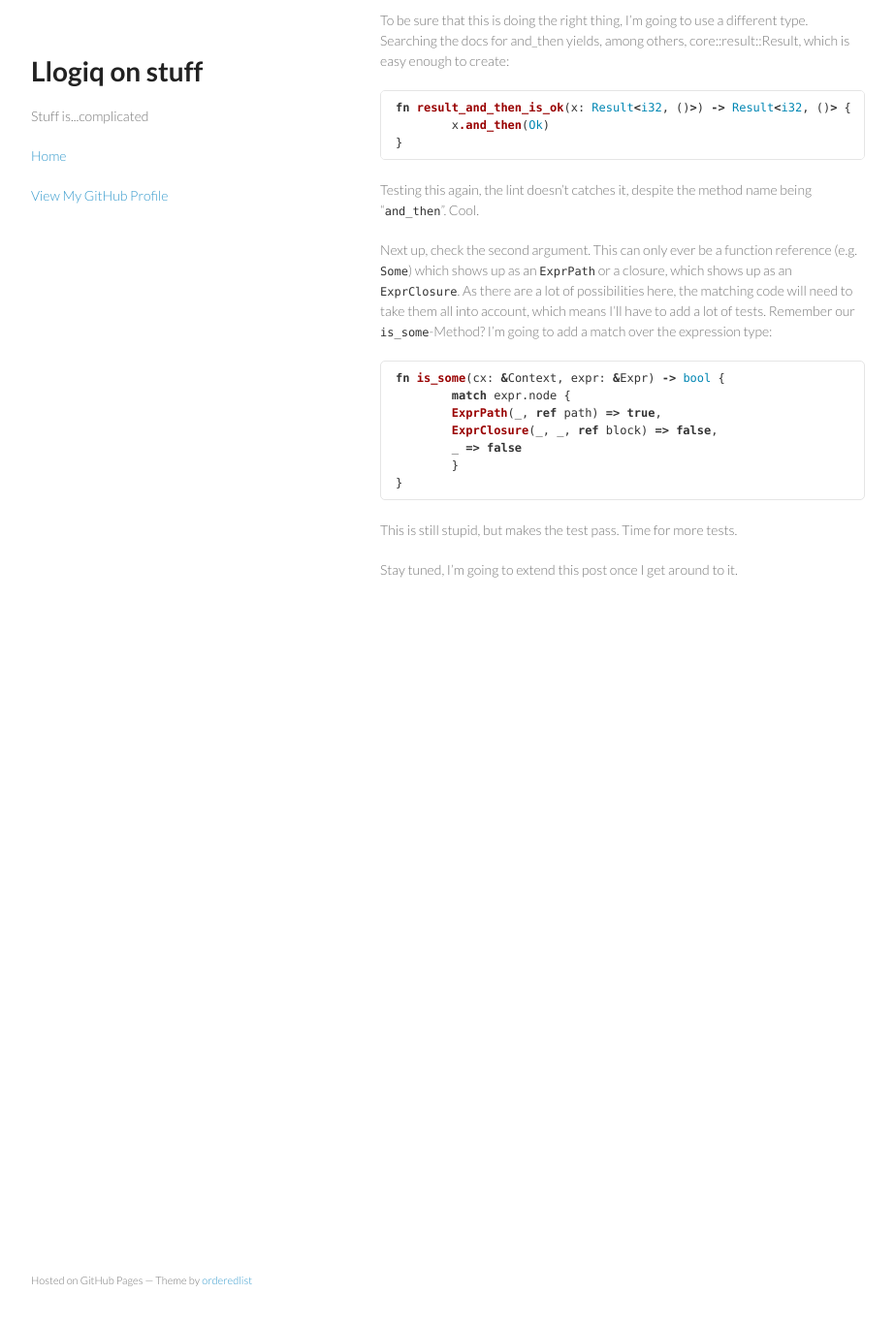
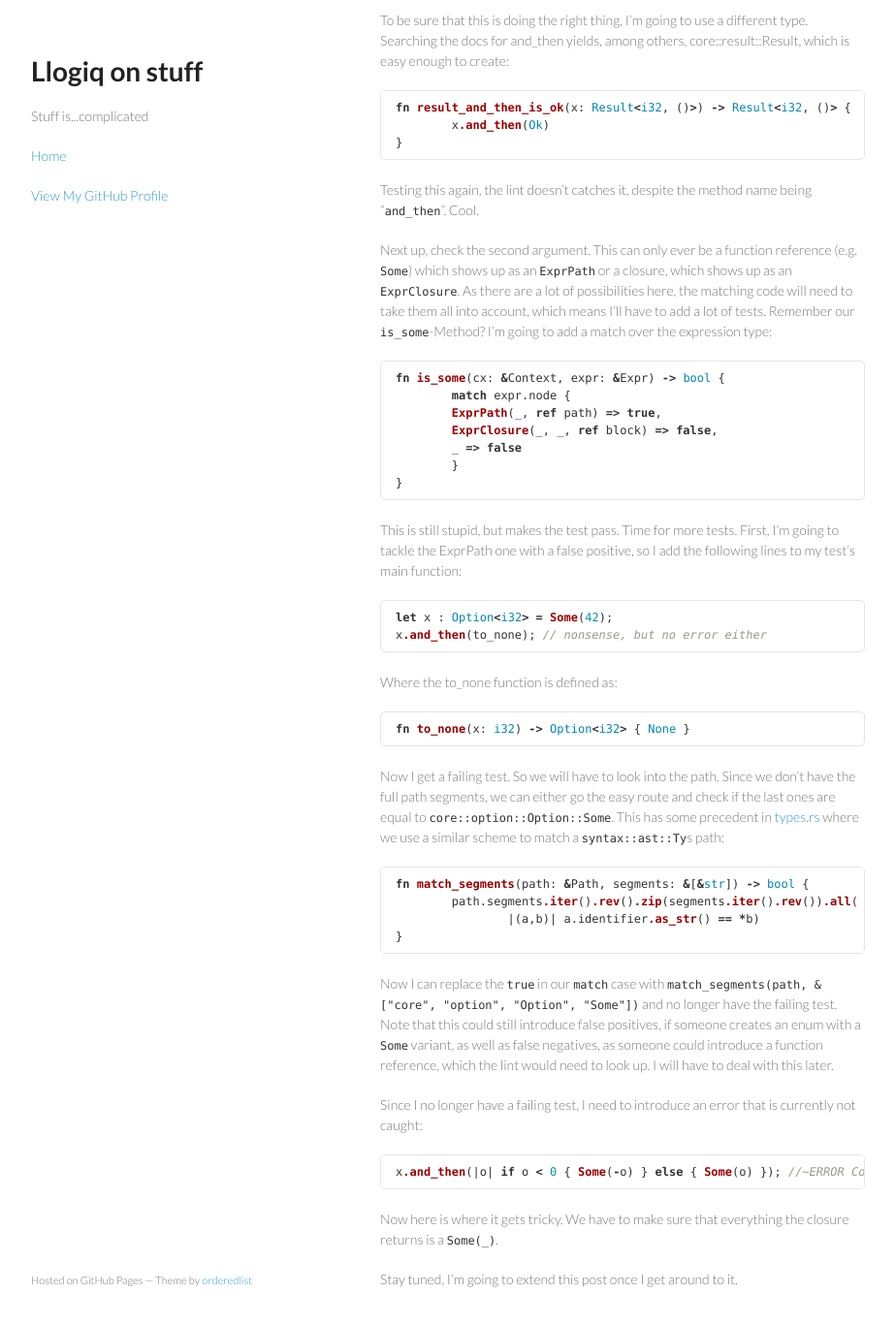
Before and after one commit to llogiq/llogiq.github.io, a Jekyll site: the page built from _posts/2015-06-04-workflows.md, in a window 1280 px wide and 1400 px high, scrolled down 6000 px. Shown: the top 1367 px of the window at 97% size, without its empty margins (178-1101 px from the left). Built offline with Jekyll 4.4.1, drawn with Linux system fonts in a browser that asks for light colours; before the commit the page ends 6668 px from its top, so only the background shows below that.

Commit message:
finished 1st version of path check

````diff
--- a/_posts/2015-06-04-workflows.md
+++ b/_posts/2015-06-04-workflows.md
@@ -373,5 +373,50 @@ fn is_some(cx: &Context, expr: &Expr) -> bool {
 ```
 
 This is still stupid, but makes the test pass. Time for more tests.
+First, I'm going to tackle the ExprPath one with a false positive, so I
+add the following lines to my test's main function:
+
+```rust
+let x : Option<i32> = Some(42);
+x.and_then(to_none); // nonsense, but no error either
+```
+
+Where the to_none function is defined as:
+
+```rust
+fn to_none(x: i32) -> Option<i32> { None }
+```
+
+Now I get a failing test. So we will have to look into the path. Since
+we don't have the full path segments, we can either go the easy route
+and check if the last ones are equal to `core::option::Option::Some`.
+This has some precedent in
+[types.rs](https://github.com/Manishearth/rust-clippy/blob/master/src/types.rs)
+where we use a similar scheme to match a `syntax::ast::Ty`s path:
+
+```rust
+fn match_segments(path: &Path, segments: &[&str]) -> bool {
+	path.segments.iter().rev().zip(segments.iter().rev()).all(
+		|(a,b)| a.identifier.as_str() == *b)
+}
+```
+
+Now I can replace the `true` in our `match` case with
+`match_segments(path, &["core", "option", "Option", "Some"])` and no
+longer have the failing test. Note that this could still introduce
+false positives, if someone creates an enum with a `Some` variant, as
+well as false negatives, as someone could introduce a function
+reference, which the lint would need to look up. I will have to deal
+with this later.
+
+Since I no longer have a failing test, I need to introduce an error
+that is currently not caught:
+
+```rust
+x.and_then(|o| if o < 0 { Some(-o) } else { Some(o) }); //~ERROR Consider using _map(_)
+```
+
+Now here is where it gets tricky. We have to make sure that everything
+the closure returns is a `Some(_)`.
 
 Stay tuned, I'm going to extend this post once I get around to it.
````
